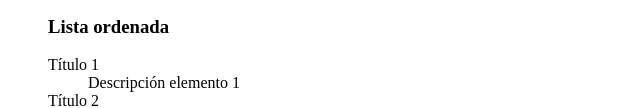
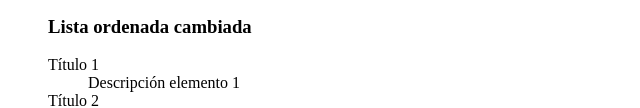
Before and after one commit to Fundamentos2122/prueba-HazaelTorr, a plain HTML site: page lista.html in a window 1280 px wide. Shown: the part 370-478 px from the top of the page, without its empty margins (0-640 px from the left). Drawn offline with Linux system fonts and the light colour scheme.

Commit message:
Se cambio lista.html

```diff
--- a/lista.html
+++ b/lista.html
@@ -33,7 +33,7 @@
         <li>Quinto elemento</li>
         <li>Sexto elemento</li>
 
-    <h3>Lista ordenada</h3>
+    <h3>Lista ordenada cambiada</h3>
     <dl>
         <dt>Título 1</dt>
         <dd>Descripción elemento 1</dd>
```
